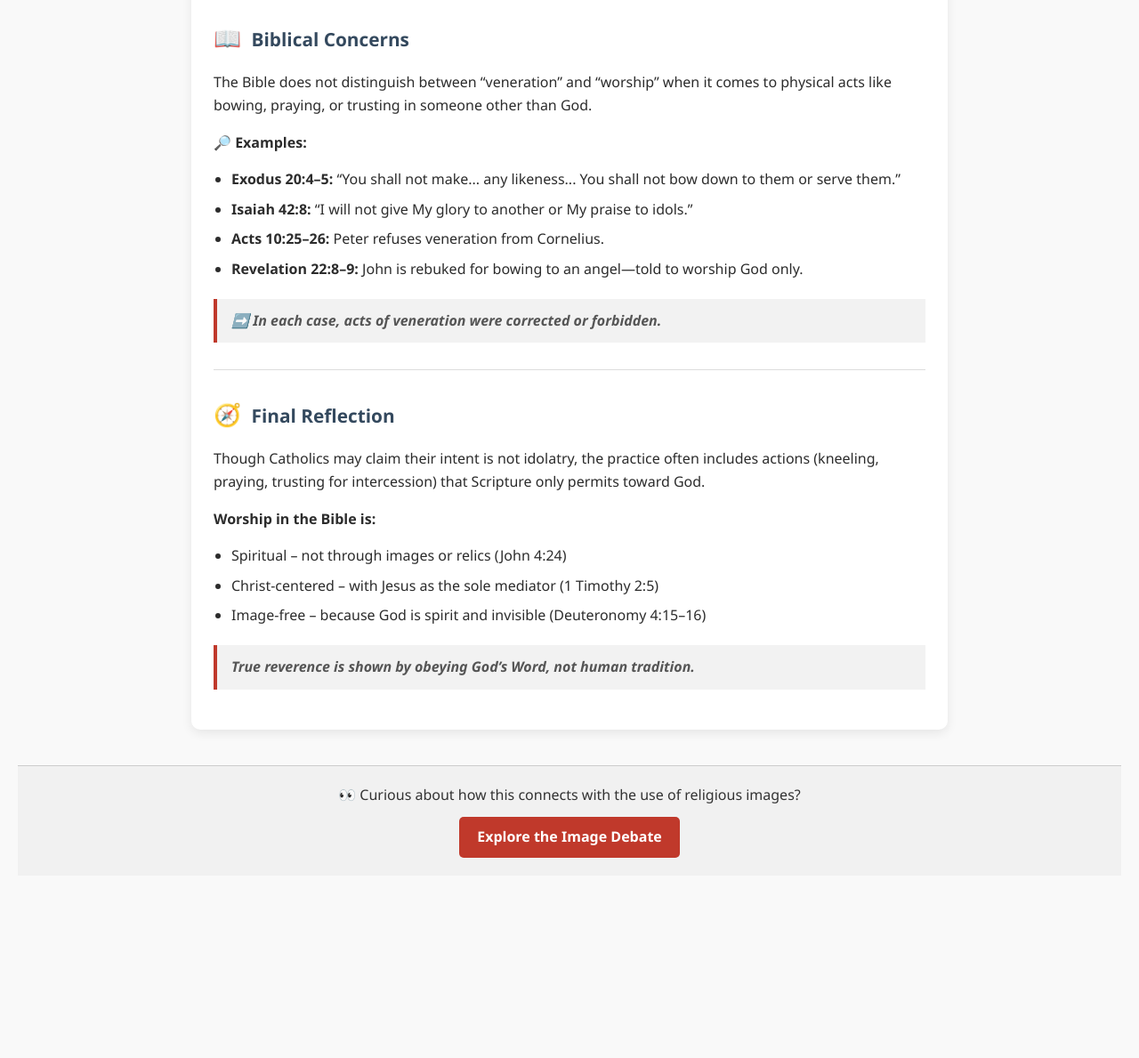
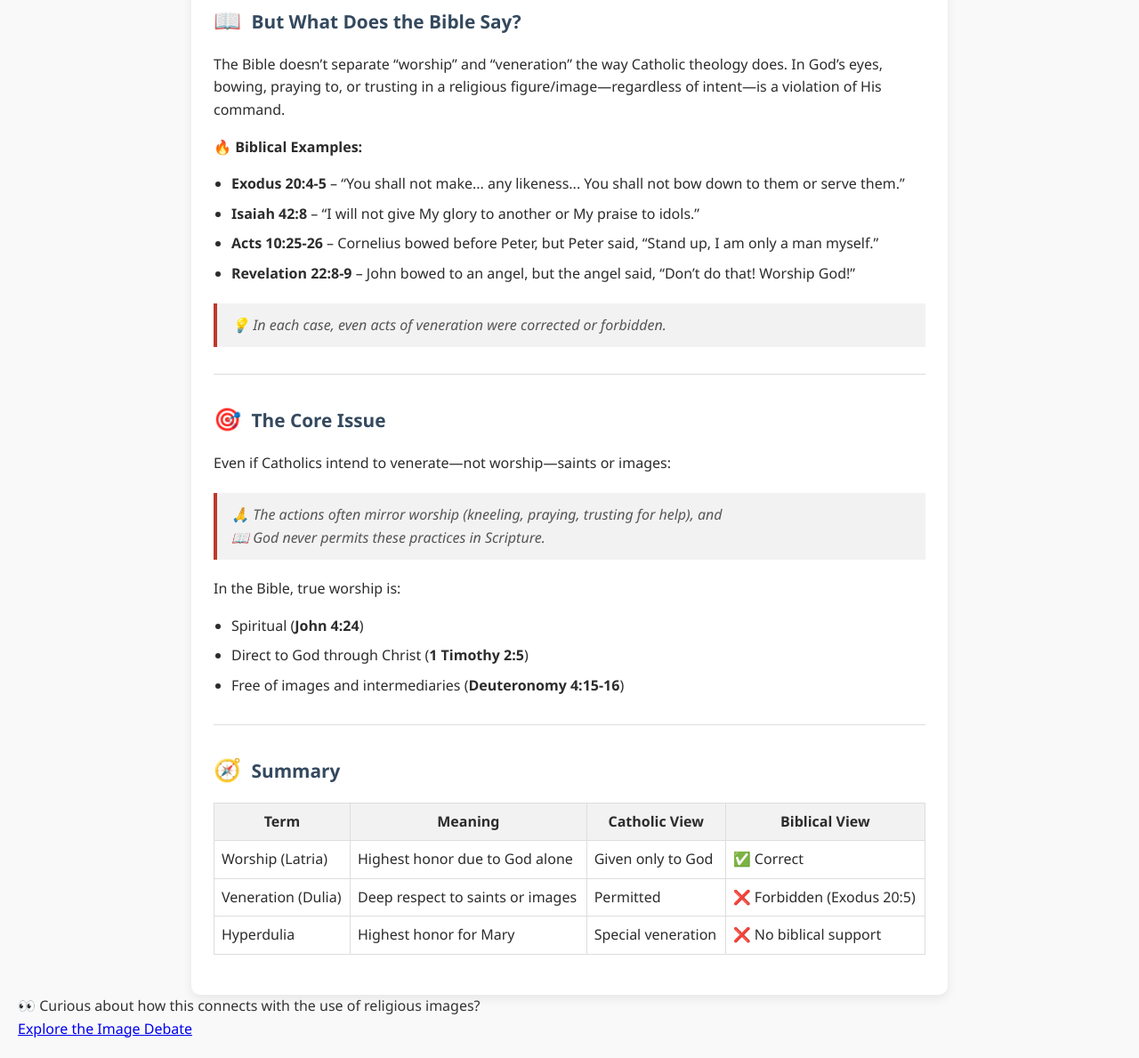
Before and after one commit to NelsonGM-dev/Doctrine-Explained, a plain HTML site: page veneration.html in a window 1280 px wide. Shown: the part 573-1762 px from the top of the page at 89% size. Before the commit the page ends 1577 px from the top, so only its background shows below. Drawn offline with Linux system fonts and the light colour scheme.

Commit message:
Update veneration.html

```diff
--- a/veneration.html
+++ b/veneration.html
@@ -63,25 +63,6 @@
       margin: 30px 0;
     }
 
-    footer {
-      background-color: #f1f1f1;
-      padding: 20px;
-      text-align: center;
-      margin-top: 40px;
-      border-top: 1px solid #ccc;
-    }
-
-    footer a {
-      display: inline-block;
-      margin-top: 12px;
-      padding: 10px 20px;
-      background-color: #c0392b;
-      color: white;
-      text-decoration: none;
-      border-radius: 5px;
-      font-weight: bold;
-    }
-
     @media (max-width: 600px) {
       body {
         padding: 10px;
@@ -107,45 +88,83 @@
   <div class="container">
     <h1>🕯️ What is Veneration?</h1>
 
-    <p>In Catholic theology, <strong>veneration</strong> (from Latin <em>veneratio</em>, meaning “respect” or “honor”) refers to:</p>
+    <p>In Catholic theology, veneration (from Latin veneratio, meaning “respect” or “honor”) refers to:</p>
     <blockquote>Showing deep respect and honor—especially to saints, relics, or images—without giving them the full worship due only to God.</blockquote>
 
-    <h2><span class="emoji">📜</span> Distinctions in Catholic Terminology</h2>
+    <p>According to the Catholic Church:</p>
     <ul>
-      <li><strong>Worship (Latria):</strong> Highest form of honor, given only to God.</li>
-      <li><strong>Veneration (Dulia):</strong> Honor given to saints and holy objects.</li>
-      <li><strong>Hyperdulia:</strong> Special veneration reserved for Mary—above all saints but still below God.</li>
+      <li><strong>Worship (Greek: latria)</strong> is given to God alone.</li>
+      <li><strong>Veneration (Greek: dulia)</strong> is given to saints and their images.</li>
+      <li><strong>Special veneration (hyperdulia)</strong> is given to Mary, above all saints, but still below God.</li>
     </ul>
 
-    <p><strong>📌 Key point:</strong> Catholics argue they do not worship statues or saints, only venerate them as aids in devotion.</p>
+    <p><strong>📌 Key point:</strong> Catholics say they do not worship statues, only “venerate” them as reminders or aids in devotion.</p>
 
     <hr>
 
-    <h2><span class="emoji">📖</span> Biblical Concerns</h2>
-    <p>The Bible does not distinguish between “veneration” and “worship” when it comes to physical acts like bowing, praying, or trusting in someone other than God.</p>
+    <h2><span class="emoji">📖</span> But What Does the Bible Say?</h2>
 
-    <p>🔎 <strong>Examples:</strong></p>
+    <p>The Bible doesn’t separate “worship” and “veneration” the way Catholic theology does. In God’s eyes, bowing, praying to, or trusting in a religious figure/image—regardless of intent—is a violation of His command.</p>
+
+    <p><strong>🔥 Biblical Examples:</strong></p>
     <ul>
-      <li><strong>Exodus 20:4–5:</strong> “You shall not make... any likeness... You shall not bow down to them or serve them.”</li>
-      <li><strong>Isaiah 42:8:</strong> “I will not give My glory to another or My praise to idols.”</li>
-      <li><strong>Acts 10:25–26:</strong> Peter refuses veneration from Cornelius.</li>
-      <li><strong>Revelation 22:8–9:</strong> John is rebuked for bowing to an angel—told to worship God only.</li>
+      <li><strong>Exodus 20:4-5</strong> – “You shall not make... any likeness... You shall not bow down to them or serve them.”</li>
+      <li><strong>Isaiah 42:8</strong> – “I will not give My glory to another or My praise to idols.”</li>
+      <li><strong>Acts 10:25-26</strong> – Cornelius bowed before Peter, but Peter said, “Stand up, I am only a man myself.”</li>
+      <li><strong>Revelation 22:8-9</strong> – John bowed to an angel, but the angel said, “Don’t do that! Worship God!”</li>
     </ul>
 
-    <blockquote><strong>➡️ In each case, acts of veneration were corrected or forbidden.</strong></blockquote>
+    <blockquote>💡 In each case, even acts of veneration were corrected or forbidden.</blockquote>
 
     <hr>
 
-    <h2><span class="emoji">🧭</span> Final Reflection</h2>
-    <p>Though Catholics may claim their intent is not idolatry, the practice often includes actions (kneeling, praying, trusting for intercession) that Scripture only permits toward God.</p>
-    <p><strong>Worship in the Bible is:</strong></p>
+    <h2><span class="emoji">🎯</span> The Core Issue</h2>
+
+    <p>Even if Catholics intend to venerate—not worship—saints or images:</p>
+    <blockquote>🙏 The actions often mirror worship (kneeling, praying, trusting for help), and<br>📖 God never permits these practices in Scripture.</blockquote>
+
+    <p>In the Bible, true worship is:</p>
     <ul>
-      <li>Spiritual – not through images or relics (John 4:24)</li>
-      <li>Christ-centered – with Jesus as the sole mediator (1 Timothy 2:5)</li>
-      <li>Image-free – because God is spirit and invisible (Deuteronomy 4:15–16)</li>
+      <li>Spiritual (<strong>John 4:24</strong>)</li>
+      <li>Direct to God through Christ (<strong>1 Timothy 2:5</strong>)</li>
+      <li>Free of images and intermediaries (<strong>Deuteronomy 4:15-16</strong>)</li>
     </ul>
 
-    <blockquote><strong>True reverence is shown by obeying God’s Word, not human tradition.</strong></blockquote>
+    <hr>
+
+    <h2><span class="emoji">🧭</span> Summary</h2>
+
+    <table style="width:100%; border-collapse: collapse; margin-bottom: 20px;">
+      <thead>
+        <tr style="background-color:#f2f2f2;">
+          <th style="border:1px solid #ddd; padding:8px;">Term</th>
+          <th style="border:1px solid #ddd; padding:8px;">Meaning</th>
+          <th style="border:1px solid #ddd; padding:8px;">Catholic View</th>
+          <th style="border:1px solid #ddd; padding:8px;">Biblical View</th>
+        </tr>
+      </thead>
+      <tbody>
+        <tr>
+          <td style="border:1px solid #ddd; padding:8px;">Worship (Latria)</td>
+          <td style="border:1px solid #ddd; padding:8px;">Highest honor due to God alone</td>
+          <td style="border:1px solid #ddd; padding:8px;">Given only to God</td>
+          <td style="border:1px solid #ddd; padding:8px;">✅ Correct</td>
+        </tr>
+        <tr>
+          <td style="border:1px solid #ddd; padding:8px;">Veneration (Dulia)</td>
+          <td style="border:1px solid #ddd; padding:8px;">Deep respect to saints or images</td>
+          <td style="border:1px solid #ddd; padding:8px;">Permitted</td>
+          <td style="border:1px solid #ddd; padding:8px;">❌ Forbidden (Exodus 20:5)</td>
+        </tr>
+        <tr>
+          <td style="border:1px solid #ddd; padding:8px;">Hyperdulia</td>
+          <td style="border:1px solid #ddd; padding:8px;">Highest honor for Mary</td>
+          <td style="border:1px solid #ddd; padding:8px;">Special veneration</td>
+          <td style="border:1px solid #ddd; padding:8px;">❌ No biblical support</td>
+        </tr>
+      </tbody>
+    </table>
+
   </div>
 
   <footer>
@@ -154,6 +173,5 @@
     </p>
     <a href="index.html">Explore the Image Debate</a>
   </footer>
-
 </body>
 </html>
```
